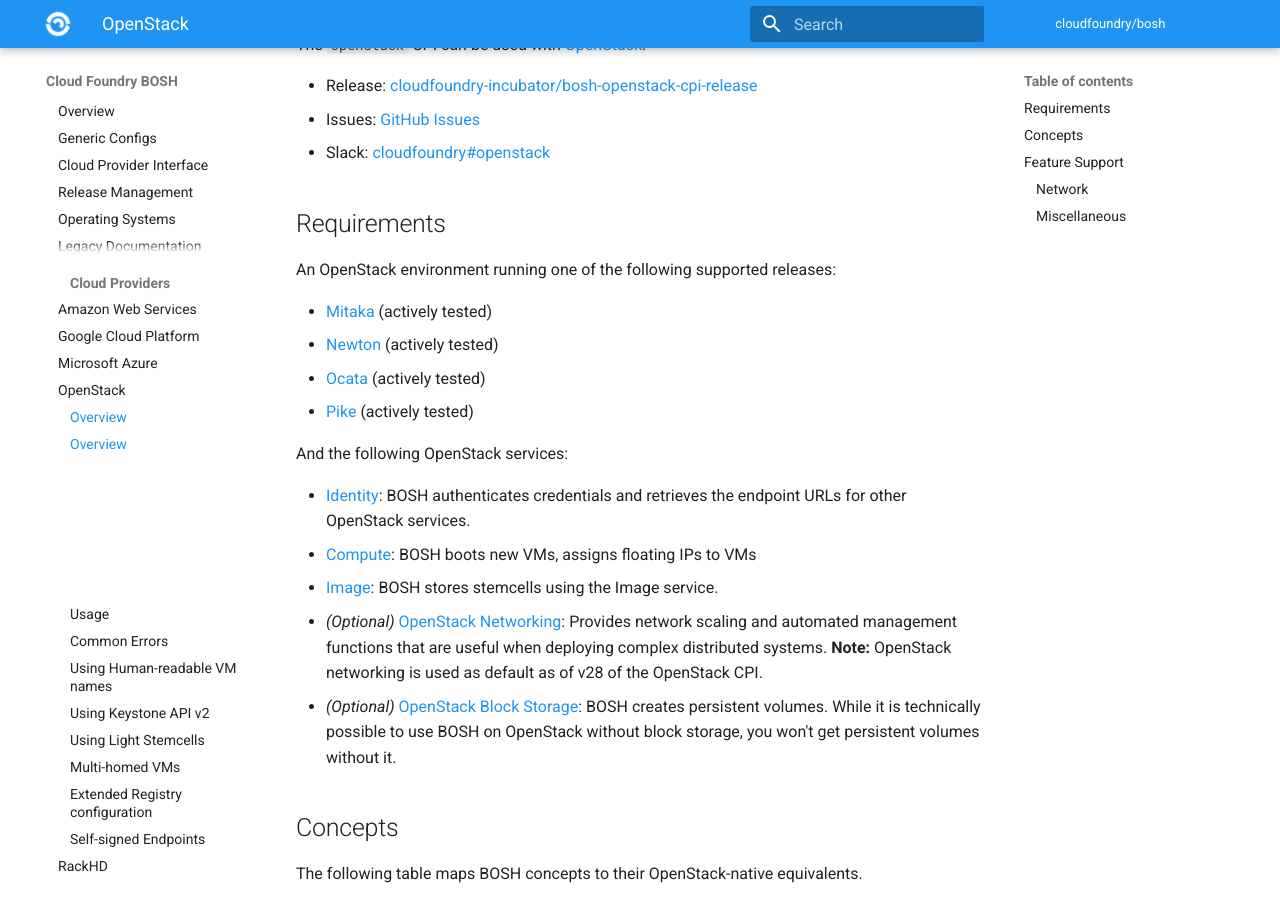
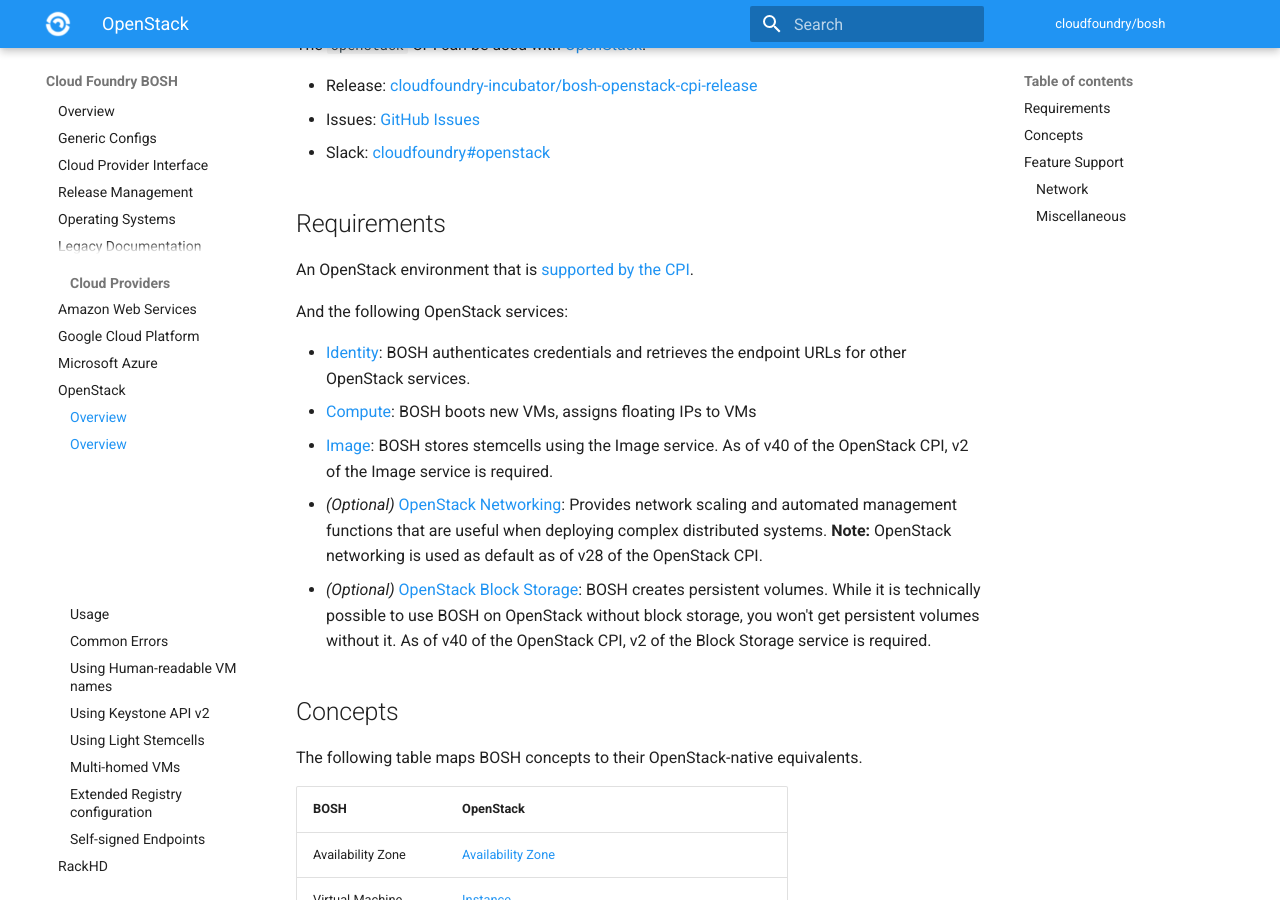
Before and after one commit to cloudfoundry/docs-bosh, an MkDocs documentation site: the page built from content/openstack.md, in a window 1280 px wide and 900 px high, scrolled down 196 px. Built offline with MkDocs 1.6.1 and Material for MkDocs 9.7.7, drawn with Linux system fonts in a browser that asks for light colours; old or Windows-style settings are respelled for this version of MkDocs.

Commit message:
Update OpenStack support and requirements

```diff
--- a/content/openstack.md
+++ b/content/openstack.md
@@ -13,12 +13,7 @@ The `openstack` CPI can be used with [OpenStack](https://www.openstack.org).
 
 ## Requirements
 
-An OpenStack environment running one of the following supported releases:
-
-  * [Mitaka](http://www.openstack.org/software/mitaka) (actively tested)
-  * [Newton](http://www.openstack.org/software/newton) (actively tested)
-  * [Ocata](http://www.openstack.org/software/ocata) (actively tested)
-  * [Pike](http://www.openstack.org/software/pike) (actively tested)
+An OpenStack environment that is [supported by the CPI](https://github.com/cloudfoundry/bosh-openstack-cpi-release#supported-openstack-versions).
 
 And the following OpenStack services:
 
@@ -27,11 +22,11 @@ And the following OpenStack services:
  * [Compute](https://www.openstack.org/software/releases/latest/components/nova):
    BOSH boots new VMs, assigns floating IPs to VMs
  * [Image](https://www.openstack.org/software/releases/latest/components/glance):
-   BOSH stores stemcells using the Image service.
+   BOSH stores stemcells using the Image service. As of v40 of the OpenStack CPI, v2 of the Image service is required.
  * *(Optional)* [OpenStack Networking](https://www.openstack.org/software/releases/latest/components/neutron):
    Provides network scaling and automated management functions that are useful when deploying complex distributed systems. **Note:** OpenStack networking is used as default as of v28 of the OpenStack CPI.
  * *(Optional)* [OpenStack Block Storage](https://www.openstack.org/software/releases/latest/components/cinder):
-   BOSH creates persistent volumes. While it is technically possible to use BOSH on OpenStack without block storage, you won't get persistent volumes without it.
+   BOSH creates persistent volumes. While it is technically possible to use BOSH on OpenStack without block storage, you won't get persistent volumes without it. As of v40 of the OpenStack CPI, v2 of the Block Storage service is required.
 
 ## Concepts
 
```
